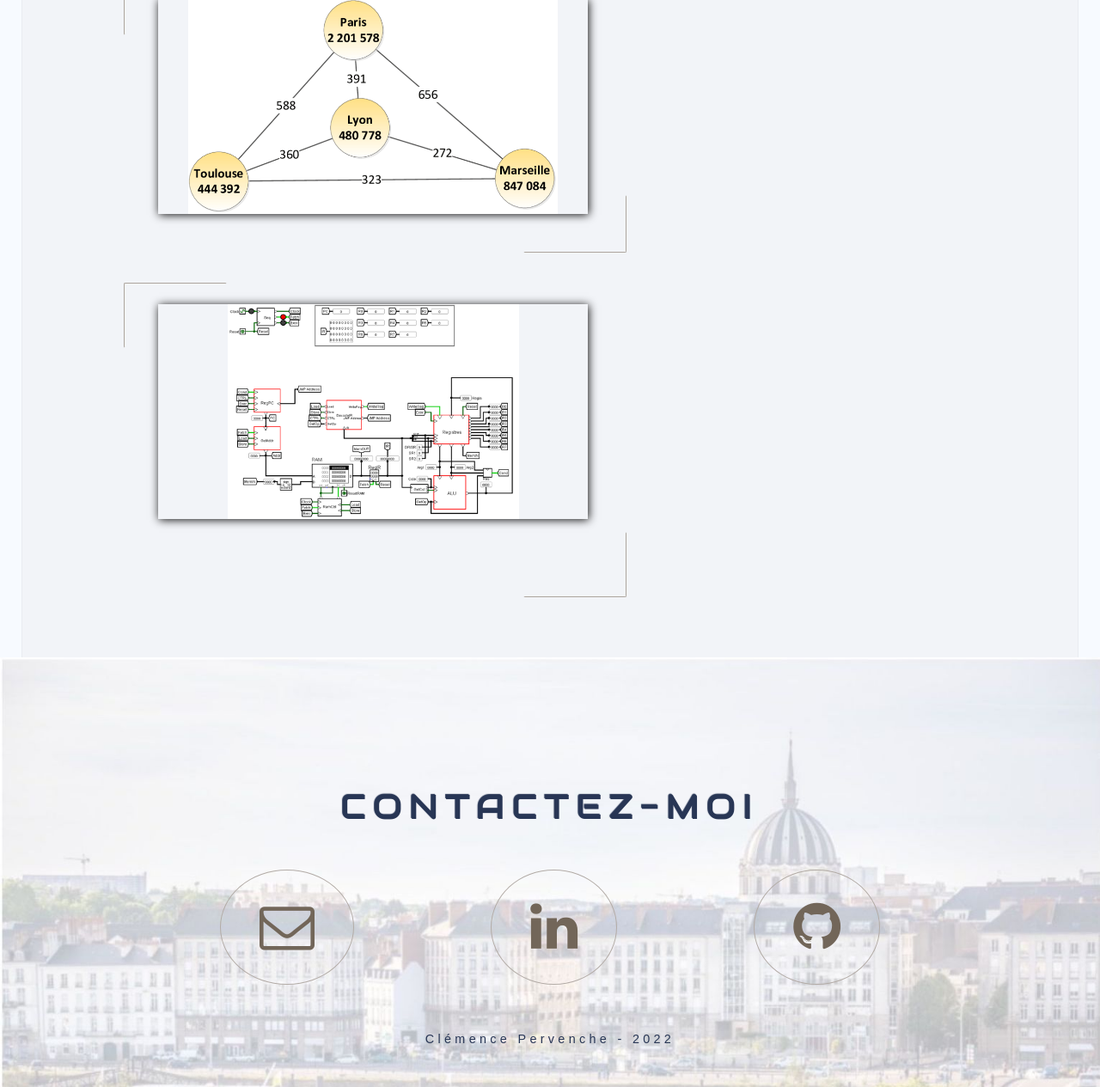
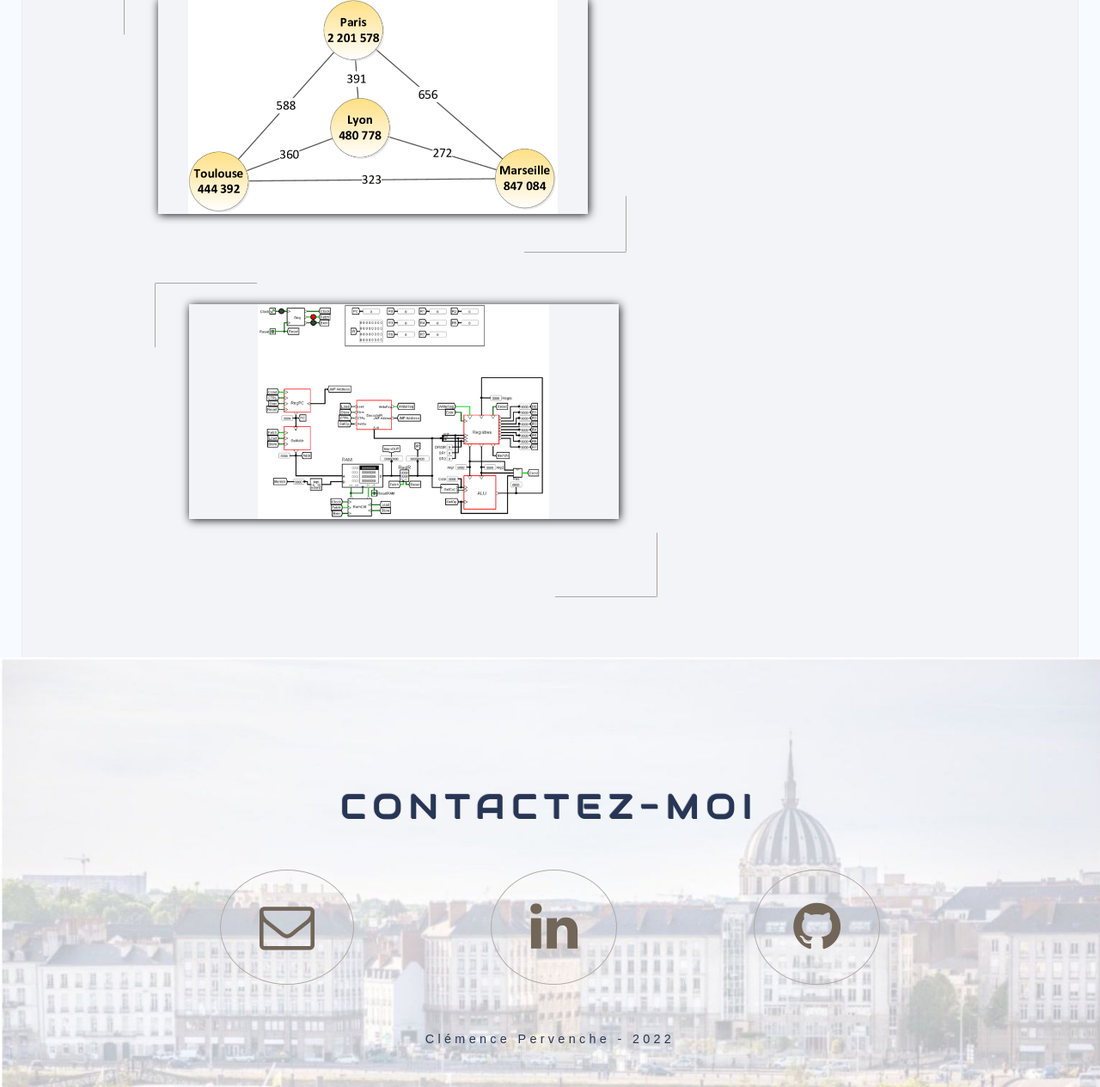
Before and after one commit to clemenceprv/clemenceprv.github.io2, a PHP site: page / in a window 1280 px wide. Shown: the part 1762-3027 px from the top of the page at 86% size. Run offline with PHP 8.4, Linux system fonts and the light colour scheme; some web fonts are replaced.

Commit message:
Update style.css

```diff
--- a/style.css
+++ b/style.css
@@ -129,7 +129,7 @@ header .button:hover a {
   margin-left: 6%;
 }
 .projet:nth-child(4) {
-  margin-left: 6%;
+  margin-left: 9%;
 }
 .cadre {
   position: relative;
```
